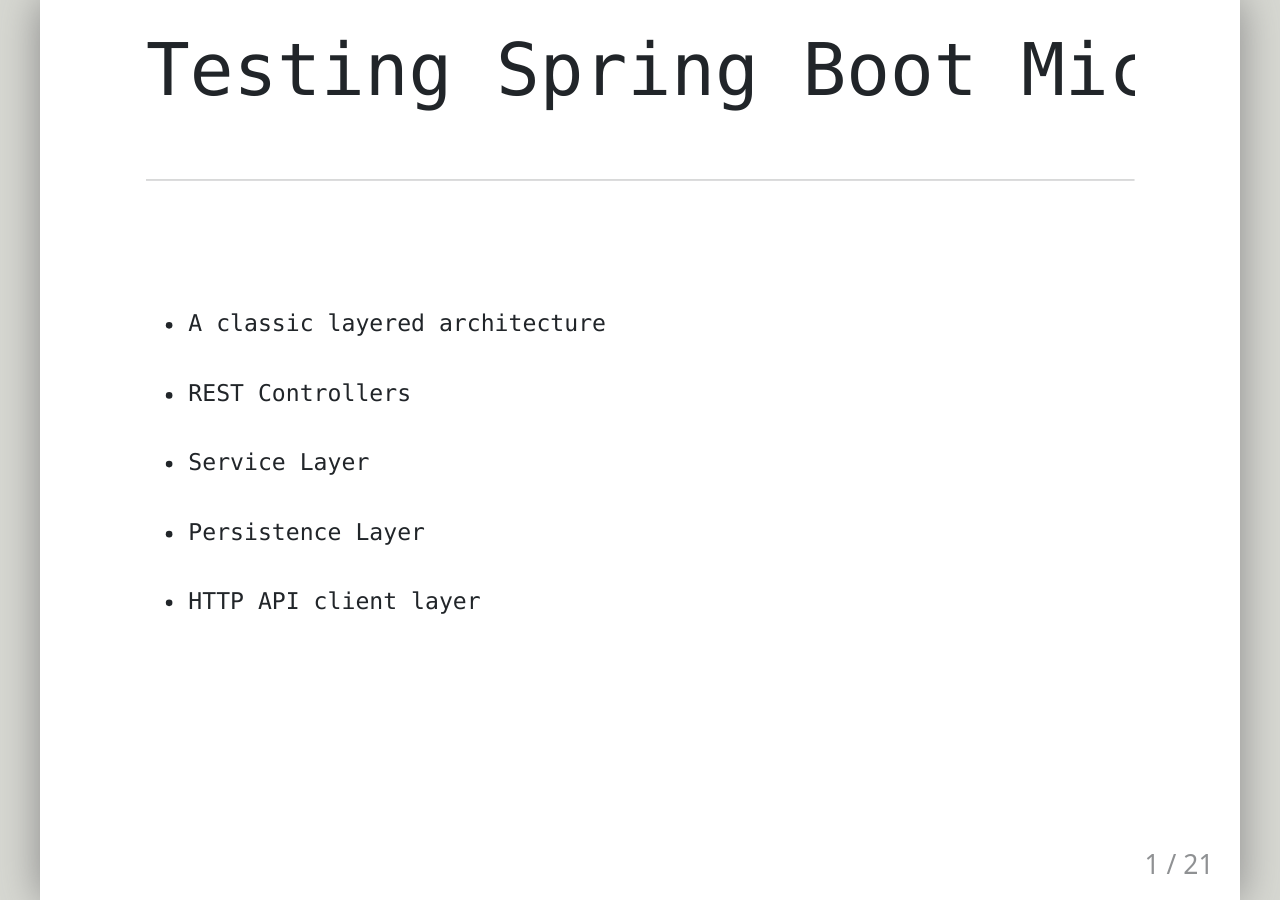
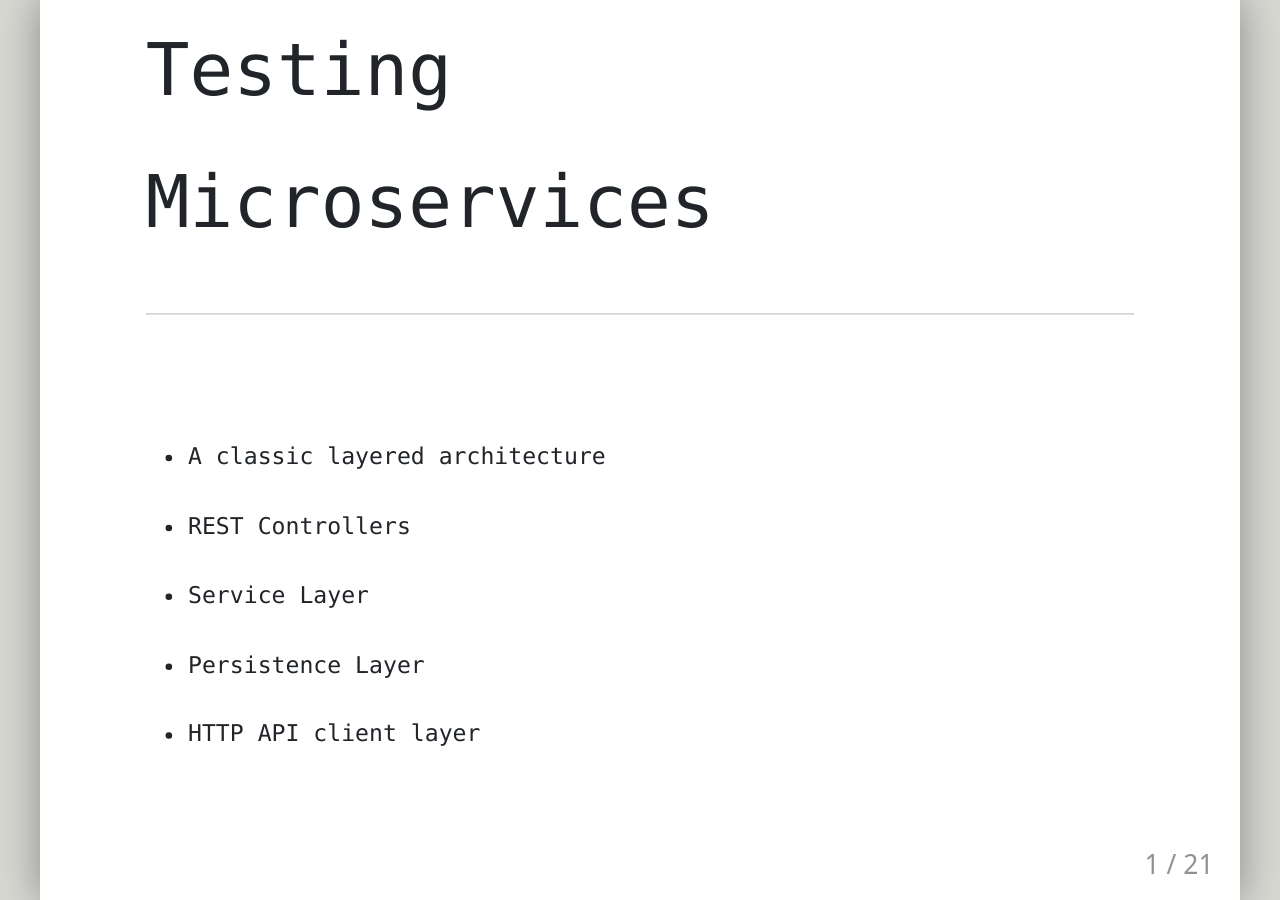
Before and after one commit to georgeracu/georgeracu.github.com, a Jekyll site: the page built from _posts/2022-09-20-testing-sb-microservices.md, in a window 1280 px wide. Built offline with Jekyll 4.4.1, drawn with Linux system fonts in a browser that asks for light colours.

Commit message:
Smaller heading to fit the page

```diff
--- a/_includes/presentations/testing-spring-boot-microservice.md
+++ b/_includes/presentations/testing-spring-boot-microservice.md
@@ -1,5 +1,6 @@
 
-# Testing Spring Boot Microservices
+# Testing
+# Microservices
 
 <hr/>
 
@@ -11,7 +12,7 @@
 
 ---
 
-# Layered Architecture
+## Layered Architecture
 
 <hr/>
 
@@ -19,7 +20,7 @@
 
 ---
 
-# Layered Architecture - detailed view
+## Layered Architecture - detailed view
 
 <hr/>
 
@@ -43,7 +44,7 @@
 
 ---
 
-# REST Controllers
+## REST Controllers
 
 <hr/>
 
@@ -168,7 +169,7 @@ class RoomsControllerIT {
 
 ---
 
-# Service Layer
+## Service Layer
 
 <hr/>
 
@@ -199,7 +200,7 @@ public class GetRoomsUseCaseImpl implements GetRoomsUseCase {
 
 ---
 
-# Example Service Test
+## Example Service Test
 
 <hr/>
 
@@ -231,7 +232,7 @@ class GetRoomsUseCaseTest {
 
 ---
 
-# Persistence Layer
+## Persistence Layer
 
 <hr/>
 
@@ -247,7 +248,7 @@ public interface RoomsRepository extends JpaRepository<RoomEntity, UUID> {
 
 ---
 
-# Persistence Test - setup
+## Persistence Test - setup
 
 <hr/>
 
@@ -325,7 +326,7 @@ class RoomsRepositoryIT {
 
 ---
 
-# Object mappers
+## Object mappers
 
 <hr/>
 
@@ -337,7 +338,7 @@ When translating from one object to another, there's a good practice for having
 
 ---
 
-# Example of an object mapper
+## Example of an object mapper
 
 <hr/>
 
@@ -384,7 +385,7 @@ class RoomEntityToRoomTest {
         assertThat(actual)
                 .isNotNull()
                 .isPresent()
-                .get
+                .get()
                 .usingRecursiveComparison().isEqualTo(expected);
     }
 }
@@ -392,7 +393,7 @@ class RoomEntityToRoomTest {
 
 ---
 
-# Testing a HTTP Client
+## Testing a HTTP Client
 
 <hr/>
 
@@ -405,7 +406,7 @@ class RoomEntityToRoomTest {
 
 ---
 
-# Example of a HTTP Client
+## Example of a HTTP Client
 
 <hr/>
 
@@ -415,6 +416,8 @@ class RoomEntityToRoomTest {
 
 ---
 
-# Questions?
+## Questions?
 
-## Thank You :-)
+<hr/>
+
+### Thank You :-)
```
Also changed, not shown: other parts of _includes/presentations/testing-spring-boot-microservice.md (+8 -8 lines).
